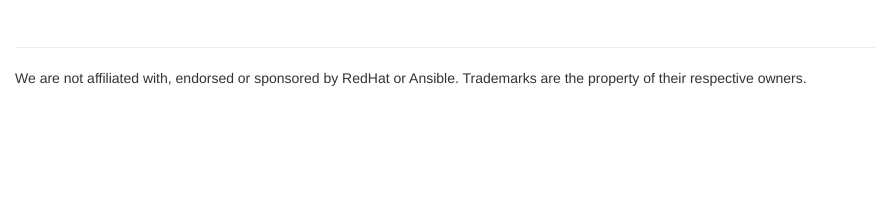
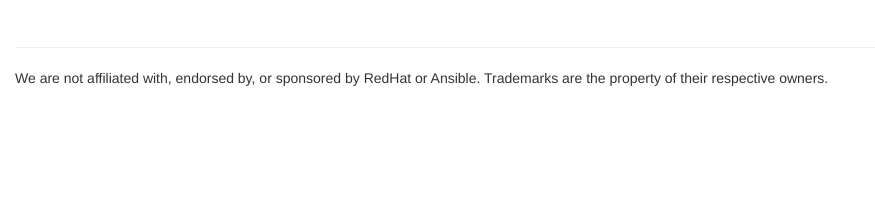
Before and after one commit to goozbach/ansible-LFW, a plain HTML site: page index.html in a window 1280 px wide. Shown: the part 136-338 px from the top of the page, 0-875 px from the left. Drawn offline with nearby package versions, Linux system fonts and the light colour scheme; no server answers.

Commit message:
oxford comma

```diff
--- a/index.html
+++ b/index.html
@@ -37,7 +37,7 @@
     <footer class='footer'>
       <div class='container-fluid'>
         <hr />
-        <p class='pull-left'>We are not affiliated with, endorsed or sponsored by RedHat or Ansible. Trademarks are the property of their respective owners.</p>
+        <p class='pull-left'>We are not affiliated with, endorsed by, or sponsored by RedHat or Ansible. Trademarks are the property of their respective owners.</p>
         <p class='pull-right'>Powered by: <a href='https://github.com/derekeder/csv-to-html-table'>CSV to HTML Table</a> by <a href='http://derekeder.com'>Derek Eder</a></p>
       </div>
     </footer>
```
